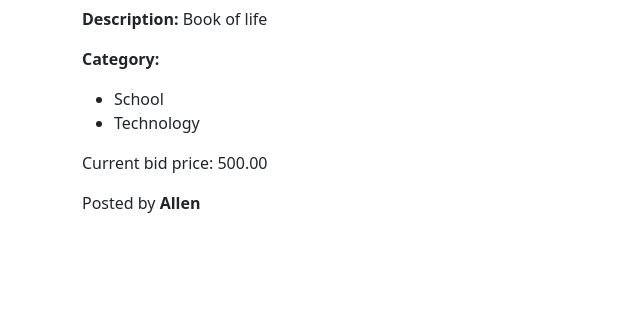
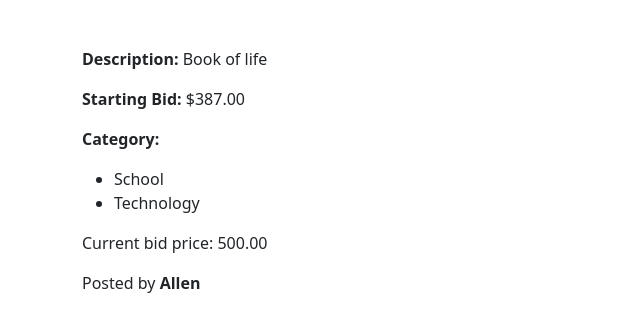
Before and after one commit to Tsunamiisking/commerce, a Django app: template commerce/auctions/templates/auctions/watchlist.html in a window 1280 px wide. Shown: the part 1100-1421 px from the top of the page, without its empty margins (0-640 px from the left). Before the commit the page ends 1313 px from the top, so only its background shows below. Run offline with Django 3.2, Linux system fonts and the light colour scheme; the template is opened without the code that fills it: values that come from a table or form of the project are taken from there, others are empty; data comes from the database, SQL or seed files in the repository; both versions use the stored data as it was after the commit; some libraries are stand-ins or nearby versions.

Commit message:
Bugs and aesthetics

```diff
--- a/commerce/auctions/templates/auctions/listing_details.html
+++ b/commerce/auctions/templates/auctions/listing_details.html
@@ -3,6 +3,6 @@
 {% block body %}
     <div class="container">
         <h1>Highest bidder: {{highest_bidder}}</h1>
-        <a href="{% url 'index'%}">See Other listing</a>
+        <a href="{% url 'index' %}">See Other listing</a>
     </div>
 {% endblock %}
--- a/commerce/auctions/templates/auctions/watchlist.html
+++ b/commerce/auctions/templates/auctions/watchlist.html
@@ -9,6 +9,7 @@
             <h5><a href="{% url 'listingPage' listing.id %}">Listing: {{listing.title}}</a></h5>
             <img src="{{ listing.url }}" alt="item-image" width="300px"> <br><br><br>
             <p><strong>Description:</strong> {{ listing.description }}</p>
+            <p><strong>Starting Bid:</strong> ${{ listing.price }}</p>
             <p><strong>Category:</strong></p>
             <ul>
                 {% for category in listing.item_category.all %}
```
Also changed, not shown: commerce/auctions/templates/auctions/listingpage.html (+5 -6 lines), commerce/db.sqlite3.
